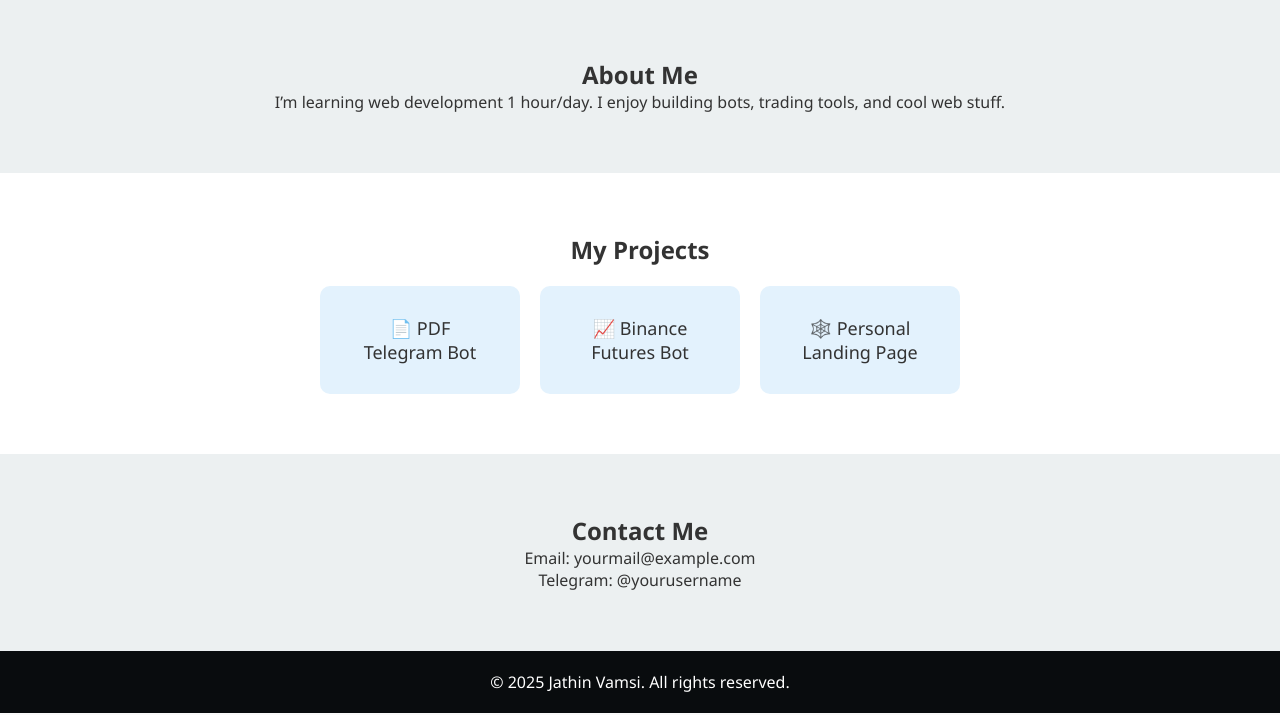
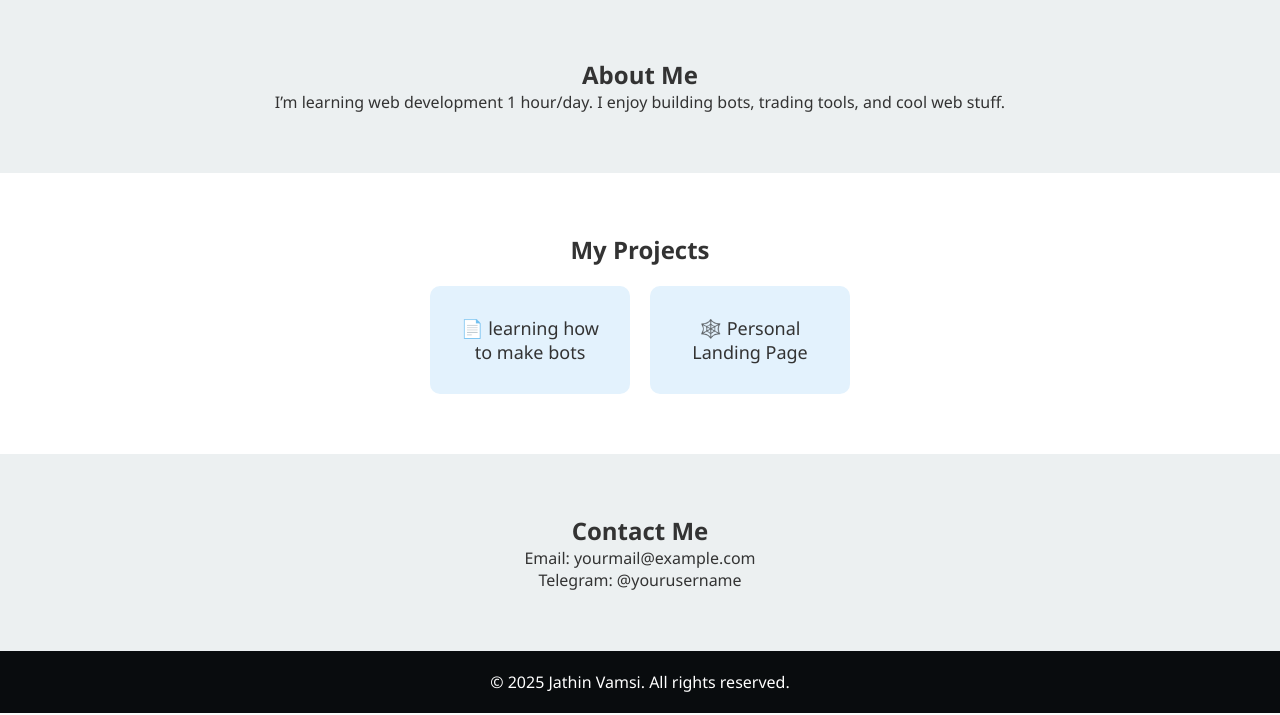
Before and after one commit to jathin-vamsi/portfolio, a plain HTML site: page index.html in a window 1280 px wide. Shown: the part 85-800 px from the top of the page. Drawn offline with Linux system fonts and the light colour scheme.

Commit message:
Update index.html

```diff
--- a/index.html
+++ b/index.html
@@ -25,8 +25,7 @@
   <section id="projects" class="section projects">
     <h2>My Projects</h2>
     <div class="project-grid">
-      <div class="project">📄 PDF Telegram Bot</div>
-      <div class="project">📈 Binance Futures Bot</div>
+      <div class="project">📄 learning how to make bots </div>
       <div class="project">🕸️ Personal Landing Page</div>
     </div>
   </section>
```
